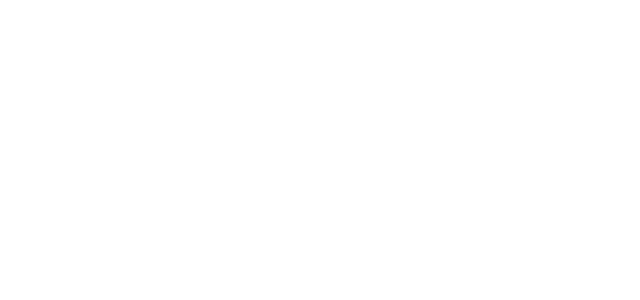
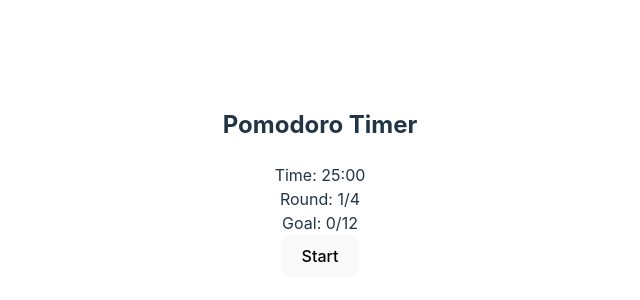
Before and after one commit to ruehan/nomad-react4-pomodoro, a React (Vite) app: page / in a window 1280 px wide. Shown: the part 218-518 px from the top of the page, without its empty margins (320-960 px from the left). Built offline with nearby package versions, Linux system fonts and the light colour scheme.

Commit message:
:lipstick: 타이머 테스트 UI 추가

```diff
--- a/src/components/PomodoroTimer.tsx
+++ b/src/components/PomodoroTimer.tsx
@@ -21,10 +21,10 @@ const PomodoroTimer: React.FC = () => {
 
 			setRound(newRound);
 			setGoal(newGoal);
-			setTime(25 * 60);
-
+			// setTime(25 * 60);
+			setTime(10);
+			setIsActive(false);
 			if (newGoal === 12) {
-				setIsActive(false);
 				alert("Congratulations! You've completed 12 goals.");
 			}
 
@@ -36,7 +36,26 @@ const PomodoroTimer: React.FC = () => {
 		};
 	}, [isActive, time, round, goal, setTime, setRound, setGoal]);
 
-	return null;
+	const toggleTimer = () => {
+		setIsActive(!isActive);
+	};
+
+	const formatTime = (time: number) => {
+		const minutes = Math.floor(time / 60);
+		const seconds = time % 60;
+		return `${minutes.toString().padStart(2, "0")}:${seconds
+			.toString()
+			.padStart(2, "0")}`;
+	};
+	return (
+		<div>
+			<h2>Pomodoro Timer</h2>
+			<div>Time: {formatTime(time)}</div>
+			<div>Round: {round}/4</div>
+			<div>Goal: {goal}/12</div>
+			<button onClick={toggleTimer}>{isActive ? "Stop" : "Start"}</button>
+		</div>
+	);
 };
 
 export default PomodoroTimer;
```
